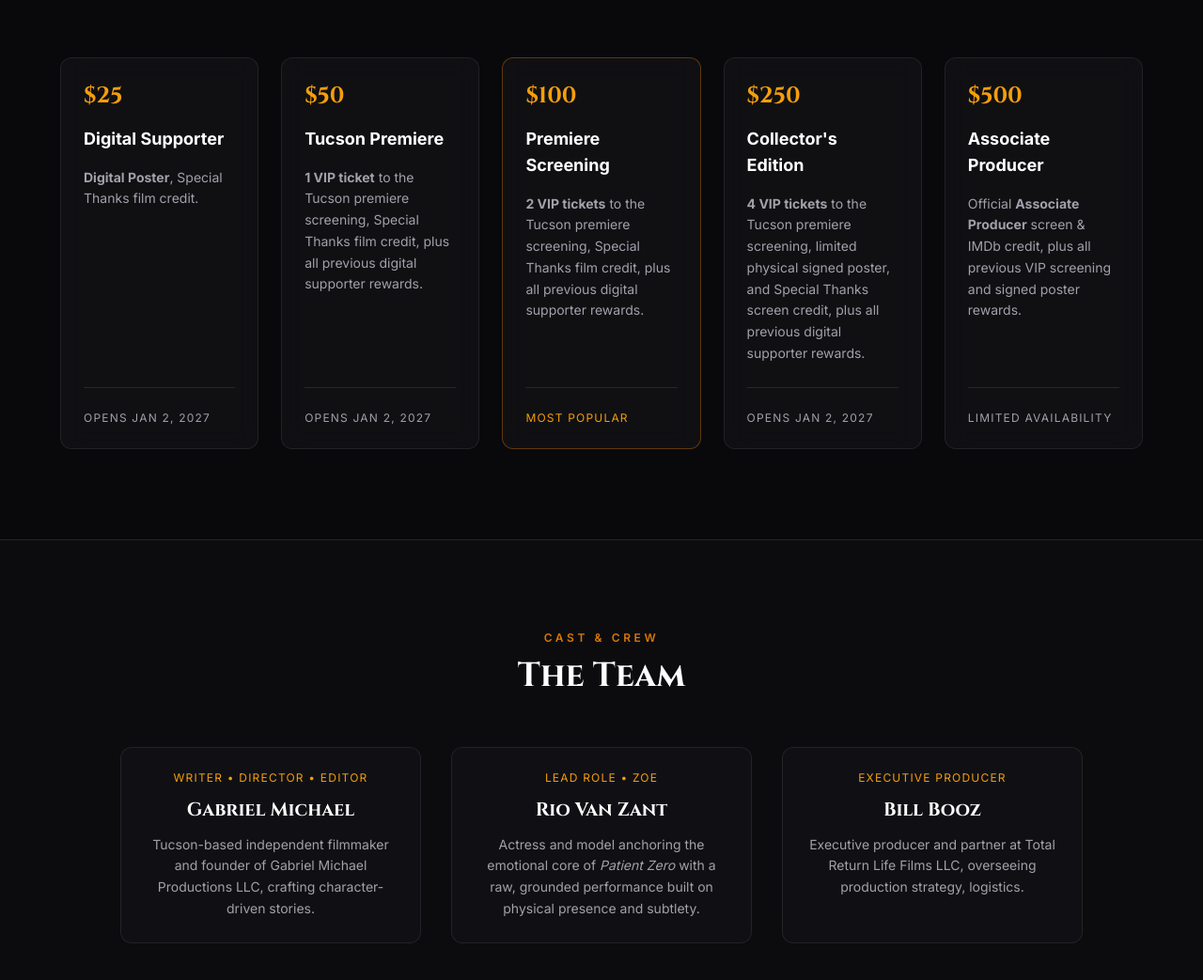
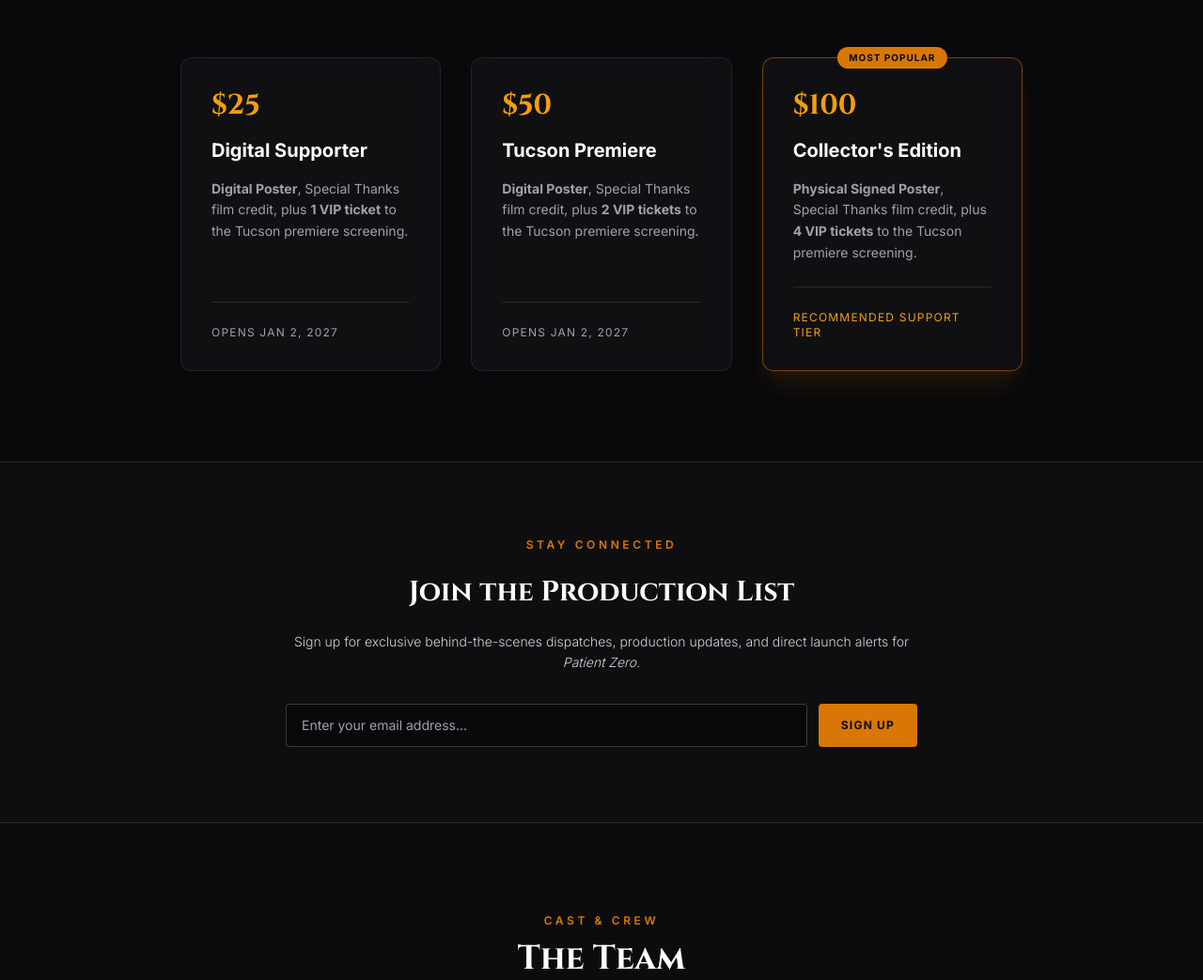
Before and after one commit to GabrielMichael-Productions/patientzerofilm.com, a plain HTML site: page index.html in a window 1280 px wide. Shown: the part 3240-4283 px from the top of the page at 94% size. Drawn offline with nearby package versions, Linux system fonts and the light colour scheme.

Commit message:
Update index.html

```diff
--- a/index.html
+++ b/index.html
@@ -188,7 +188,7 @@
         </div>
     </section>
 
-    <!-- Crowdfunding & Stretch Goal Section -->
+    <!-- Crowdfunding & Goal Section -->
     <section id="campaign" class="py-24 px-6 border-t border-white/10 bg-slateDark/40">
         <div class="max-w-5xl mx-auto">
             <div class="text-center max-w-2xl mx-auto mb-16 space-y-4">
@@ -214,14 +214,13 @@
                     <div class="space-y-3">
                         <div class="flex justify-between text-xs uppercase tracking-wider text-sandMuted">
                             <span>Baseline: $6,000</span>
-                            <span class="text-amberBright"> Goal: $6,000+</span>
+                            <span class="text-amberBright">Goal: $6,000+</span>
                         </div>
                         <div class="w-full bg-white/10 h-2.5 rounded-full overflow-hidden">
                             <div class="bg-gradient-to-r from-amberGlow to-amberBright h-full w-[25%]"></div>
                         </div>
                         <div class="flex justify-between text-[11px] text-sandMuted">
                             <span>$6k Greenlight</span>
-
                         </div>
                     </div>
                 </div>
@@ -245,7 +244,7 @@
         </div>
     </section>
 
-    <!-- Backer Perks -->
+    <!-- Backer Perks (Streamlined to 3 Essential Tiers) -->
     <section id="perks" class="py-24 px-6 border-t border-white/10">
         <div class="max-w-6xl mx-auto">
             <div class="text-center max-w-2xl mx-auto mb-16 space-y-3">
@@ -254,14 +253,14 @@
                 <p class="text-sandMuted text-sm">Preview the supporter rewards launching on Seed&amp;Spark on January 2, 2027.</p>
             </div>
 
-            <div class="grid grid-cols-1 md:grid-cols-3 lg:grid-cols-5 gap-6">
+            <div class="grid grid-cols-1 md:grid-cols-3 gap-8 max-w-4xl mx-auto">
                 <!-- Tier 1 ($25) -->
-                <div class="glass-card p-6 rounded-xl flex flex-col justify-between">
+                <div class="glass-card p-8 rounded-xl flex flex-col justify-between">
                     <div class="space-y-4">
-                        <span class="text-amberBright font-cinzel text-2xl font-bold">$25</span>
-                        <h3 class="font-bold text-white text-lg">Digital Supporter</h3>
+                        <span class="text-amberBright font-cinzel text-3xl font-bold">$25</span>
+                        <h3 class="font-bold text-white text-xl">Digital Supporter</h3>
                         <p class="text-sm text-sandMuted leading-relaxed">
-                            <strong>Digital Poster</strong>, Special Thanks film credit.
+                            <strong>Digital Poster</strong>, Special Thanks film credit, plus <strong>1 VIP ticket</strong> to the Tucson premiere screening.
                         </p>
                     </div>
                     <div class="pt-6 mt-6 border-t border-white/10 text-xs uppercase tracking-widest text-sandMuted">
@@ -270,12 +269,12 @@
                 </div>
 
                 <!-- Tier 2 ($50) -->
-                <div class="glass-card p-6 rounded-xl flex flex-col justify-between">
+                <div class="glass-card p-8 rounded-xl flex flex-col justify-between">
                     <div class="space-y-4">
-                        <span class="text-amberBright font-cinzel text-2xl font-bold">$50</span>
-                        <h3 class="font-bold text-white text-lg">Tucson Premiere</h3>
+                        <span class="text-amberBright font-cinzel text-3xl font-bold">$50</span>
+                        <h3 class="font-bold text-white text-xl">Tucson Premiere</h3>
                         <p class="text-sm text-sandMuted leading-relaxed">
-                            <strong>1 VIP ticket</strong> to the Tucson premiere screening, Special Thanks film credit, plus all previous digital supporter rewards.
+                            <strong>Digital Poster</strong>, Special Thanks film credit, plus <strong>2 VIP tickets</strong> to the Tucson premiere screening.
                         </p>
                     </div>
                     <div class="pt-6 mt-6 border-t border-white/10 text-xs uppercase tracking-widest text-sandMuted">
@@ -283,48 +282,40 @@
                     </div>
                 </div>
 
-                <!-- Tier 3 ($100) -->
-                <div class="glass-card p-6 rounded-xl flex flex-col justify-between border-amberGlow/40">
+                <!-- Tier 3 ($100 - Most Popular) -->
+                <div class="glass-card p-8 rounded-xl flex flex-col justify-between border-amberGlow/50 relative shadow-xl shadow-amberGlow/10">
+                    <div class="absolute -top-3 left-1/2 transform -translate-x-1/2 bg-amberGlow text-obsidian px-3 py-1 rounded-full text-[10px] font-bold uppercase tracking-widest">
+                        Most Popular
+                    </div>
                     <div class="space-y-4">
-                        <span class="text-amberBright font-cinzel text-2xl font-bold">$100</span>
-                        <h3 class="font-bold text-white text-lg">Premiere Screening</h3>
+                        <span class="text-amberBright font-cinzel text-3xl font-bold">$100</span>
+                        <h3 class="font-bold text-white text-xl">Collector's Edition</h3>
                         <p class="text-sm text-sandMuted leading-relaxed">
-                            <strong>2 VIP tickets</strong> to the Tucson premiere screening, Special Thanks film credit, plus all previous digital supporter rewards.
+                            <strong>Physical Signed Poster</strong>, Special Thanks film credit, plus <strong>4 VIP tickets</strong> to the Tucson premiere screening.
                         </p>
                     </div>
                     <div class="pt-6 mt-6 border-t border-white/10 text-xs uppercase tracking-widest text-amberBright">
-                        Most Popular
-                    </div>
-                </div>
-
-                <!-- Tier 4 ($250) -->
-                <div class="glass-card p-6 rounded-xl flex flex-col justify-between">
-                    <div class="space-y-4">
-                        <span class="text-amberBright font-cinzel text-2xl font-bold">$250</span>
-                        <h3 class="font-bold text-white text-lg">Collector's Edition</h3>
-                        <p class="text-sm text-sandMuted leading-relaxed">
-                            <strong>4 VIP tickets</strong> to the Tucson premiere screening, limited physical signed poster, and Special Thanks screen credit, plus all previous digital supporter rewards.
-                        </p>
-                    </div>
-                    <div class="pt-6 mt-6 border-t border-white/10 text-xs uppercase tracking-widest text-sandMuted">
-                        Opens Jan 2, 2027
-                    </div>
-                </div>
-
-                <!-- Tier 5 ($500) -->
-                <div class="glass-card p-6 rounded-xl flex flex-col justify-between">
-                    <div class="space-y-4">
-                        <span class="text-amberBright font-cinzel text-2xl font-bold">$500</span>
-                        <h3 class="font-bold text-white text-lg">Associate Producer</h3>
-                        <p class="text-sm text-sandMuted leading-relaxed">
-                            Official <strong>Associate Producer</strong> screen &amp; IMDb credit, plus all previous VIP screening and signed poster rewards.
-                        </p>
-                    </div>
-                    <div class="pt-6 mt-6 border-t border-white/10 text-xs uppercase tracking-widest text-sandMuted">
-                        Limited Availability
+                        Recommended Support Tier
                     </div>
                 </div>
             </div>
+        </div>
+    </section>
+
+    <!-- Email Sign-Up List Section -->
+    <section class="py-20 px-6 border-t border-white/10 bg-slateDark/60">
+        <div class="max-w-2xl mx-auto text-center space-y-6">
+            <p class="text-xs uppercase tracking-[0.3em] text-amberGlow font-semibold">Stay Connected</p>
+            <h2 class="font-cinzel text-2xl sm:text-3xl font-bold text-white">Join the Production List</h2>
+            <p class="text-zinc-300 text-sm leading-relaxed font-light">
+                Sign up for exclusive behind-the-scenes dispatches, production updates, and direct launch alerts for <em>Patient Zero</em>.
+            </p>
+            <form onsubmit="event.preventDefault(); alert('Thank you for subscribing to Patient Zero updates!');" class="flex flex-col sm:flex-row gap-3 pt-2">
+                <input type="email" required placeholder="Enter your email address..." class="flex-grow px-4 py-3 rounded bg-obsidian border border-white/20 text-white placeholder-sandMuted text-sm focus:outline-none focus:border-amberGlow transition">
+                <button type="submit" class="px-6 py-3 bg-amberGlow hover:bg-amberBright text-obsidian font-bold text-xs uppercase tracking-widest rounded transition shadow">
+                    Sign Up
+                </button>
+            </form>
         </div>
     </section>
 
```
